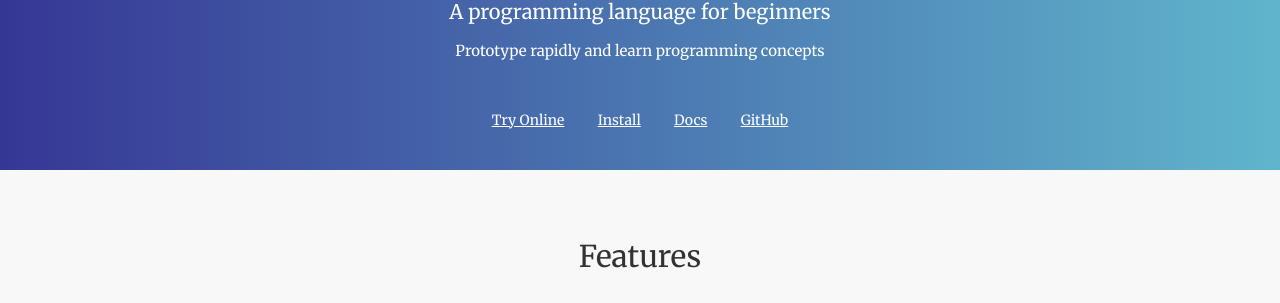
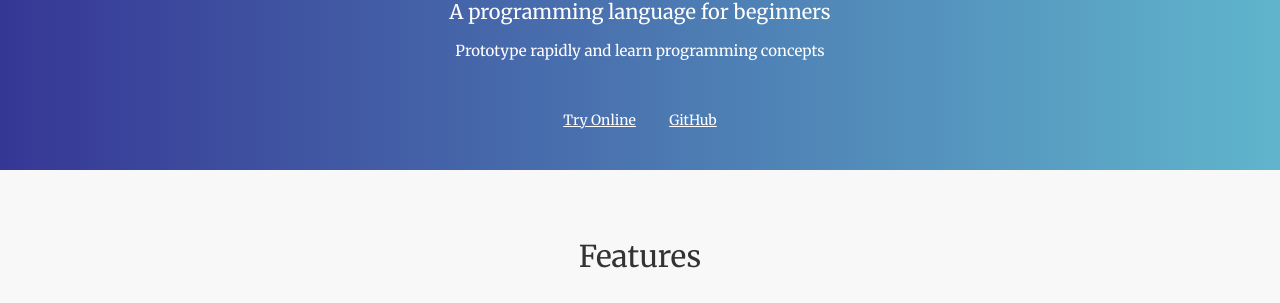
Before and after one commit to kenchangh/sun, a Jekyll site: the page built from docs/index.html, in a window 1280 px wide. Shown: the part 306-609 px from the top of the page. Built offline with Jekyll 4.4.1, drawn with Linux system fonts in a browser that asks for light colours.

Commit message:
Update index.html

```diff
--- a/docs/index.html
+++ b/docs/index.html
@@ -87,8 +87,6 @@ title: Home
     <h3>Prototype rapidly and learn programming concepts</h3>
     <nav>
     <a href="{{ site.baseurl }}/try">Try Online</a>
-    <a href="{{ site.baseurl }}/install">Install</a>
-    <a href="{{ site.baseurl }}/docs">Docs</a>
     <a href="https://github.com/mavenave/sun">GitHub</a>
     </nav>
   </div>
```
